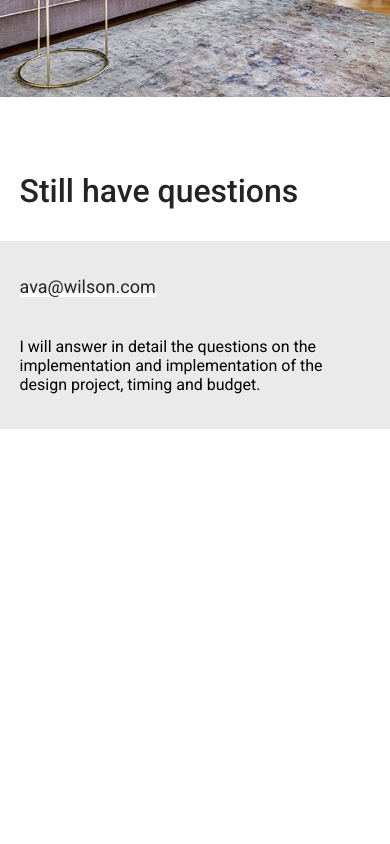
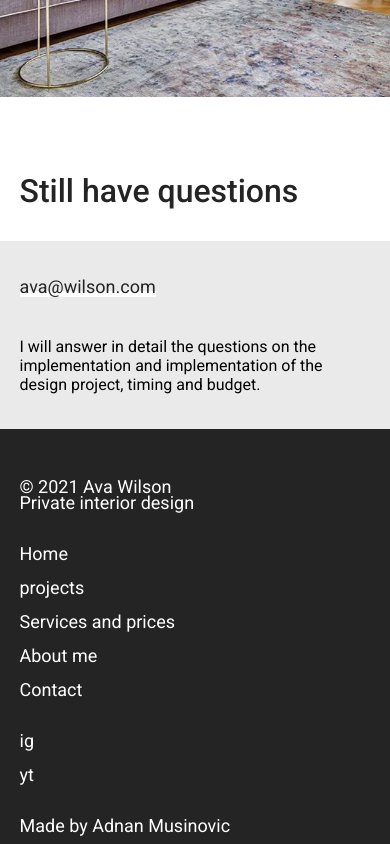
Before and after one commit to adnanCodes96/ava-wilson-interior-designer, a website: page index.html in a window 390 px wide. Shown: the part 4092-4936 px from the top of the page. Before the commit the page ends 4521 px from the top, so only its background shows below. Drawn offline with Linux system fonts and the light colour scheme.

Commit message:
finished footer mobile

```diff
--- a/index.html
+++ b/index.html
@@ -187,6 +187,33 @@
             </div>
         </div>
     </section>
+
+    <!--Footer-->
+    <footer class="footer">
+        <div class="wrapper">
+            <div class="footer__item footer__item--1">
+                <p class="text">&copy; 2021 Ava Wilson <br> Private interior design</p>
+            </div>
+            <div class="footer__item footer__item--2">
+                <ul class="footer__ul">
+                    <li><a href="#">Home</a></li>
+                    <li><a href="#">projects</a></li>
+                    <li><a href="#">Services and prices</a></li>
+                    <li><a href="#">About me</a></li>
+                    <li><a href="#">Contact</a></li>
+                </ul>
+            </div>
+            <div class="footer__item footer__item--3">
+                <ul class="footer__ul">
+                    <li><a href="#">ig</a></li>
+                    <li><a href="#">yt</a></li>
+                </ul>
+            </div>
+            <div class="footer__item footer__item--4">
+                <p class="text">Made by <a href="#" class="author">Adnan Musinovic</a></p>
+            </div>
+        </div>
+    </footer>
 <script src="js/index.js"></script>
 </body>
 </html>
--- a/sass/base/_typography.scss
+++ b/sass/base/_typography.scss
@@ -108,3 +108,14 @@ a {
         }
     }
 }
+
+.footer {
+    color: $white;
+    font-size: 1.8rem;
+    font-weight: 400;
+    line-height: 1.6rem;
+}
+
+.author {
+    color: $white;
+}
--- a/sass/layout/_footer.scss
+++ b/sass/layout/_footer.scss
@@ -0,0 +1,26 @@
+.footer {
+    background-color: $dark;
+    padding: 5rem 0 1rem 0;
+
+    & .wrapper {
+        @include sbfsc;
+    }
+
+    &__item {
+        &:not(:last-child) {
+            margin-bottom: 3.5rem;
+        }
+    }
+
+    &__ul {
+        & li {
+            &:not(:last-child) {
+                margin-bottom: 1.8rem;
+            }
+        }
+
+        & a {
+            color: $white;
+        }
+    }
+}
--- a/sass/layout/_navigation.scss
+++ b/sass/layout/_navigation.scss
@@ -0,0 +1,3 @@
+ul {
+    list-style: none;
+}
```
Also changed, not shown: css/style.css.
